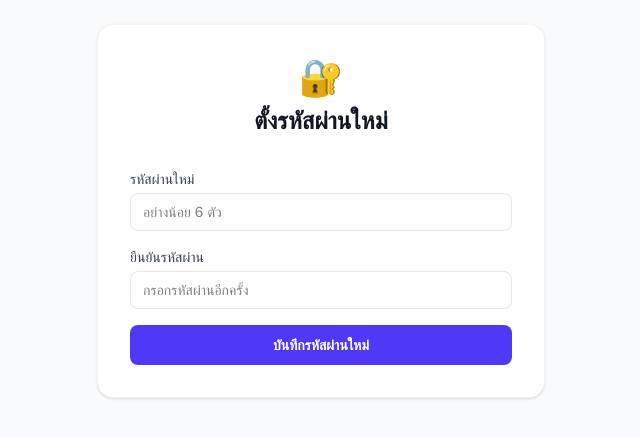
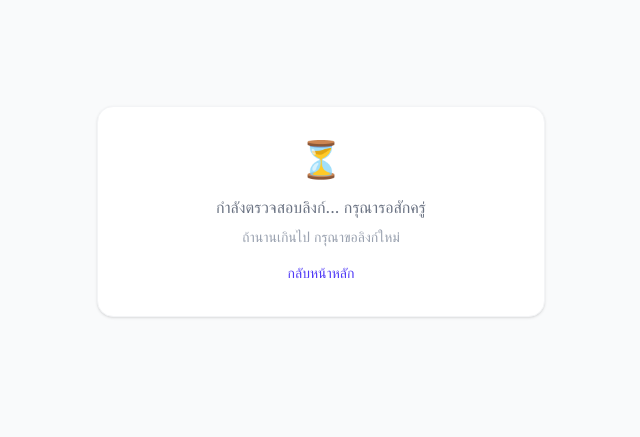
Before and after one commit to mynmaudit/my-accounting, a Next.js app: page /auth/reset in a window 1280 px wide. Shown: the part 189-626 px from the top of the page, without its empty margins (319-959 px from the left). Built offline with nearby package versions, Linux system fonts and the light colour scheme; no server answers.

Commit message:
fix password recovery hash flow

```diff
--- a/app/auth/reset/page.js
+++ b/app/auth/reset/page.js
@@ -1,28 +1,19 @@
 'use client'
 import { useState, useEffect, Suspense } from 'react'
 import { supabase } from '../../../lib/supabase'
-import { useSearchParams } from 'next/navigation'
 
 function ResetForm() {
-  const searchParams = useSearchParams()
   const [password, setPassword] = useState('')
   const [confirm, setConfirm] = useState('')
   const [loading, setLoading] = useState(false)
-  const [verifying, setVerifying] = useState(true)
+  const [ready, setReady] = useState(false)
   const [done, setDone] = useState(false)
   const [error, setError] = useState('')
 
   useEffect(() => {
-    const verify = async () => {
-      const token_hash = searchParams.get('token_hash')
-      const type = searchParams.get('type')
-      if (token_hash && type) {
-        const { error } = await supabase.auth.verifyOtp({ token_hash, type })
-        if (error) setError('ลิงก์หมดอายุหรือไม่ถูกต้อง กรุณาขอใหม่')
-      }
-      setVerifying(false)
-    }
-    verify()
+    supabase.auth.onAuthStateChange((event, session) => {
+      if (event === 'PASSWORD_RECOVERY') setReady(true)
+    })
   }, [])
 
   const handleReset = async () => {
@@ -35,8 +26,6 @@ function ResetForm() {
     setLoading(false)
   }
 
-  if (verifying) return <div className="min-h-screen flex items-center justify-center">กำลังตรวจสอบ...</div>
-
   if (done) return (
     <div className="min-h-screen bg-gray-50 flex items-center justify-center p-4">
       <div className="bg-white rounded-2xl shadow-sm border border-gray-100 p-8 w-full max-w-md text-center">
@@ -44,6 +33,19 @@ function ResetForm() {
         <h1 className="text-xl font-bold text-gray-900 mb-2">เปลี่ยนรหัสผ่านสำเร็จ</h1>
         <button onClick={() => window.location.href = '/'} className="mt-4 bg-indigo-600 text-white rounded-lg px-6 py-2 text-sm font-semibold hover:bg-indigo-700">
           เข้าสู่ระบบ
+        </button>
+      </div>
+    </div>
+  )
+
+  if (!ready) return (
+    <div className="min-h-screen bg-gray-50 flex items-center justify-center p-4">
+      <div className="bg-white rounded-2xl shadow-sm border border-gray-100 p-8 w-full max-w-md text-center">
+        <div className="text-4xl mb-4">⏳</div>
+        <p className="text-gray-500">กำลังตรวจสอบลิงก์... กรุณารอสักครู่</p>
+        <p className="text-sm text-gray-400 mt-2">ถ้านานเกินไป กรุณาขอลิงก์ใหม่</p>
+        <button onClick={() => window.location.href = '/'} className="mt-4 text-indigo-600 text-sm hover:underline">
+          กลับหน้าหลัก
         </button>
       </div>
     </div>
@@ -82,7 +84,7 @@ function ResetForm() {
 
 export default function ResetPassword() {
   return (
-    <Suspense fallback={<div className="min-h-screen flex items-center justify-center">กำลังโหลด...</div>}>
+    <Suspense>
       <ResetForm />
     </Suspense>
   )
```
